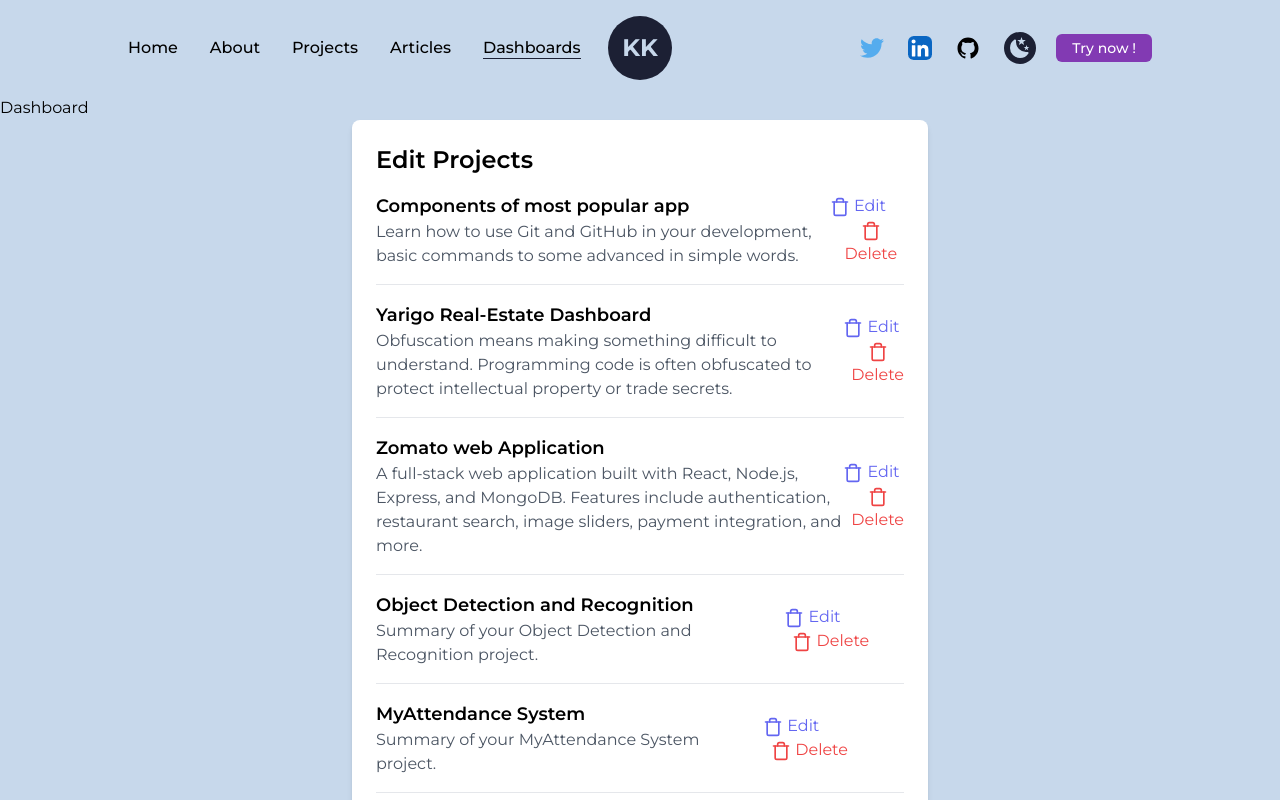
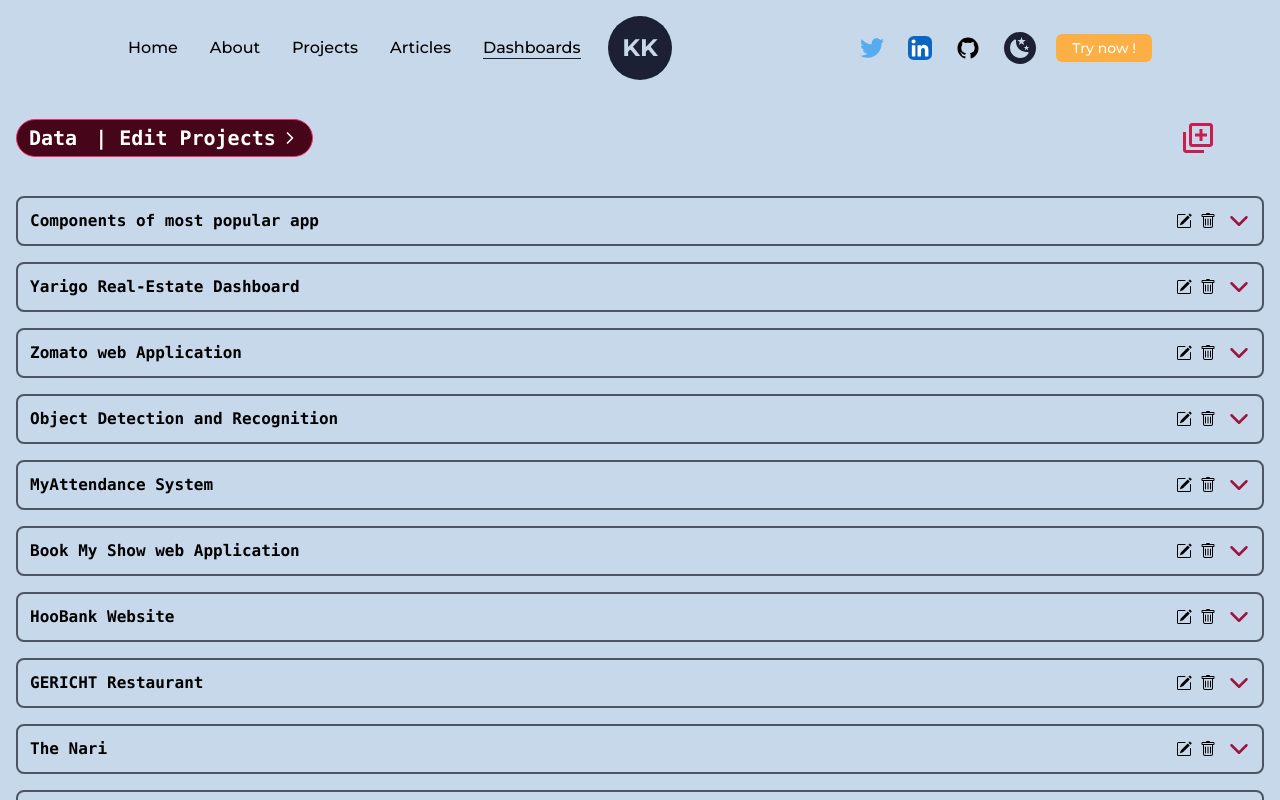
Before and after one commit to kirankuyate2157/custome-portfolio, a Next.js app: page /dashboards in a window 1280 px wide. Shown: the top 800 px of the page. Built offline with nearby package versions, Linux system fonts and the light colour scheme.

Commit message:
project data card

```diff
--- a/package.json
+++ b/package.json
@@ -23,6 +23,7 @@
     "react": "18.2.0",
     "react-dom": "18.2.0",
     "react-icons": "^4.11.0",
+    "react-lines-ellipsis": "^0.15.3",
     "tailwindcss": "3.3.1",
     "typescript": "5.0.4"
   }
--- a/src/components/EditProjects.js
+++ b/src/components/EditProjects.js
@@ -1,7 +1,100 @@
 // components/EditProjects.js
 import React, { useState } from "react";
-import { FiSave, FiEdit, FiTrash } from "react-icons/fi"; // Updated icon imports
+import LinesEllipsis from "react-lines-ellipsis";
+import {
+  FiSave,
+  FiEdit,
+  FiTrash,
+  FiChevronUp,
+  FiChevronDown,
+  FiChevronRight,
+} from "react-icons/fi"; // Updated icon imports
+import { BiAddToQueue } from "react-icons/bi";
 import classNames from "classnames";
+import { motion, AnimatePresence } from "framer-motion";
+import { BsPencilSquare, BsTrash } from "react-icons/bs";
+const ProjectDetailsDropdown = ({ project }) => {
+  const [close, setClose] = useState(false);
+  return (
+    <AnimatePresence>
+      {project && (
+        <motion.div
+          initial={{ opacity: 0, height: 0 }}
+          animate={{ opacity: 1, height: "auto" }}
+          exit={{ opacity: 0, height: 0 }}
+          transition={{ duration: 0.3 }}
+          className='grid sm:text-sm text-black  dark:text-white grid-cols-12  mt-1 rounded p-2 ml-4  overflow-hidden'
+        >
+          <div className='col-span-9 sm:col-span-12'>
+            <div className='mb-2'>
+              <h4 className='font-semibold'>Type</h4>
+              <p className='text-black  dark:text-gray-300'>{project.type}</p>
+            </div>
+
+            <div>
+              <h4 className='font-semibold '>Summary</h4>
+              <p className='text-black  dark:text-gray-300'>
+                {project.summary}
+              </p>
+            </div>
+            <div className='hidden sm:flex flex-col'>
+              <h4 className='font-semibold'>Preview</h4>
+              <a
+                href={project.img}
+                target='_blank'
+                rel='noopener noreferrer'
+                className='text-indigo-600 hover:underline'
+              >
+                <LinesEllipsis
+                  text={project.img}
+                  maxLine={1}
+                  ellipsis='....'
+                  trimRight
+                  basedOn='letters'
+                  className='text-indigo-600 hover:underline'
+                  // onClick={() => setShowFullText(!showFullText)}
+                />
+              </a>
+            </div>
+            <div className='mb-2'>
+              <h4 className='font-semibold'>Link</h4>
+              <a
+                href={project.link}
+                target='_blank'
+                rel='noopener noreferrer'
+                className='text-indigo-600 hover:underline'
+              >
+                {project.link}
+              </a>
+            </div>
+            <div className='mb-2'>
+              <h4 className='font-semibold'>GitHub</h4>
+              <a
+                href={project.github}
+                target='_blank'
+                rel='noopener noreferrer'
+                className='text-indigo-600 hover:underline'
+              >
+                {project.github}
+              </a>
+            </div>
+          </div>
+          <div className='col-span-3 sm:hidden sm:col-span-12 flex flex-col items-center justify-center w-full h-auto'>
+            {/* <h4 className='font-semibold'>preview</h4> */}
+            {/* <hr className='my-1' /> */}
+            <div className='p-1 sm:p-[2px] xs:border border-[0.5px] w-full border-primary rounded '>
+              <img
+                src={project.img}
+                alt={project.title}
+                className='w-full h-auto'
+              />
+            </div>
+          </div>
+        </motion.div>
+      )}
+    </AnimatePresence>
+  );
+};
 
 const EditProject = ({
   projects,
@@ -10,6 +103,7 @@ const EditProject = ({
   deleteProject,
 }) => {
   const [editing, setEditing] = useState(false);
+  const [close, setClose] = useState(false);
   const [formData, setFormData] = useState({
     type: "",
     title: "",
@@ -54,40 +148,74 @@ const EditProject = ({
     // Delete project
     deleteProject(projectTitle);
   };
+  const [selectedProject, setSelectedProject] = useState(null);
+
+  const handleTitleClick = (project) => {
+    setSelectedProject(project === selectedProject ? null : project);
+  };
+
   return (
-    <div className='max-w-xl mx-auto p-6 bg-white rounded-lg shadow-md'>
-      <h2 className='text-2xl font-semibold mb-4'>Edit Projects</h2>
-      <ul>
+    <div className='w-screen h-screen font-mono flex  flex-col '>
+      <div className='w-full flex justify-between items-center  text-white p-4'>
+        <h2 className='text-xl sm:text-base px-3 py-1 flex  items-center gap-1 rounded-full bg-pink-800 border border-primary font-semibold'>
+          <span>Data</span>
+          <span className='w-[2px] h-[80%] bg-gray-500 mx-1' />| Edit Projects
+          <FiChevronRight />
+        </h2>
+        <h2 className='text-4xl mr-10 sm:mr-0 sm:text-2xl p-2  items-center gap-1 rounded-full   text-pink-500  font-semibold'>
+          <BiAddToQueue />
+        </h2>
+      </div>
+      <div className='flex-grow p-4 overflow-y-auto text-black  dark:text-white'>
+        <ul className='space-y-4'>
           {projects.map((project, index) => (
             <li
               key={index}
-            className='mb-4 border-b pb-4 flex items-center justify-between'
+              className='bg-transparent border-2 border-gray-600 p-2 rounded-lg'
             >
-            <div>
-              <strong className='text-lg font-semibold'>{project.title}</strong>
-              <p className='text-gray-600'>{project.summary}</p>
-            </div>
-            <div className='space-x-2'>
-              <button
-                onClick={() => handleEdit(project)}
-                className='text-indigo-500 hover:text-indigo-700 transition'
+              <div
+                className='flex items-center justify-between cursor-pointer '
+                onClick={() => {
+                  setSelectedProject(project), setClose(!close);
+                }}
               >
-                <FiTrash className='inline-block text-xl' /> Edit
+                <strong className='cursor-pointer ml-1 font-extrabold'>
+                  {project.title}
+                </strong>
+                <div className='flex gap-2 '>
+                  <button onClick={() => handleEdit(project)}>
+                    <BsPencilSquare />
                   </button>
-              <button
-                onClick={() => handleDelete(project.title)}
-                className='text-red-500 hover:text-red-700 transition'
-              >
-                <FiTrash className='inline-block text-xl' /> Delete
+                  <button onClick={() => handleDelete(project.title)}>
+                    <BsTrash />
+                  </button>
+                  <button className='text-pink-600  flex text-3xl font-bold hover:text-indigo-800'>
+                    {project == selectedProject && close ? (
+                      <FiChevronUp />
+                    ) : (
+                      <FiChevronDown />
+                    )}
                   </button>
                 </div>
+              </div>
+              {project == selectedProject && close && (
+                <div>
+                  <hr className='mb-3 mt-1 border-gray-500 border-1 dark:border-gray-700' />
+
+                  <ProjectDetailsDropdown project={selectedProject} />
+                </div>
+              )}
             </li>
           ))}
         </ul>
-      <h3 className='text-xl font-semibold mt-6 mb-4'>
+      </div>
+      <div className='bg-white p-4'>
+        <h3 className='text-2xl font-semibold mb-4'>
           {editing ? "Edit Project" : "Add New Project"}
         </h3>
-      <div className='space-y-4'>
+      </div>
+
+      {/* <div className='space-y-4'>
         <div className='relative'>
           <label className='text-gray-600'>Type</label>
           <select
@@ -98,7 +226,7 @@ const EditProject = ({
             <option value=''>Select Type</option>
             <option value='MERN Project'>MERN Project</option>
             <option value='Python Project'>Python Project</option>
-            {/* Add more options as needed */}
+
           </select>
         </div>
         <div>
@@ -162,7 +290,7 @@ const EditProject = ({
         >
           <FiSave /> <span>{editing ? "Save" : "Add"}</span>
         </button>
-      </div>
+      </div> */}
     </div>
   );
 };
--- a/src/pages/dashboards.js
+++ b/src/pages/dashboards.js
@@ -37,7 +37,6 @@ const dashboard = () => {
 
   return (
     <div>
-      <h1>Dashboard</h1>
       <EditProject
         projects={projectsData}
         addProject={addProject}
--- a/tailwind.config.js
+++ b/tailwind.config.js
@@ -19,6 +19,30 @@ module.exports = {
         light: "#c7d8eb",
         primary: "#f02e65", // 240,86,199
         primaryDark: "#02e4cf", // 80,230,217#02e4cf
+        pink: {
+          50: "#ffe5ee",
+          100: "#fabacc",
+          200: "#f18fab",
+          300: "#e96289",
+          400: "#e23667",
+          500: "#c91d4e",
+          600: "#9d153c",
+          700: "#710c2b",
+          800: "#460519",
+          900: "#1d0009",
+        },
+        blgr: {
+          50: "#d9fdff",
+          100: "#adf1ff",
+          200: "#7fe7fb",
+          300: "#50dcf8",
+          400: "#24d2f5",
+          500: "#0ab9db",
+          600: "#0090ab",
+          700: "#00677c",
+          800: "#003f4c",
+          900: "#00171c",
+        },
       },
       animation: {
         "spin-slow": "spin 15s linear infinite",
```
Also changed, not shown: 1 other file (tests, documents, lock files or other folders). Lines whose indentation alone changed are shown as unchanged.
